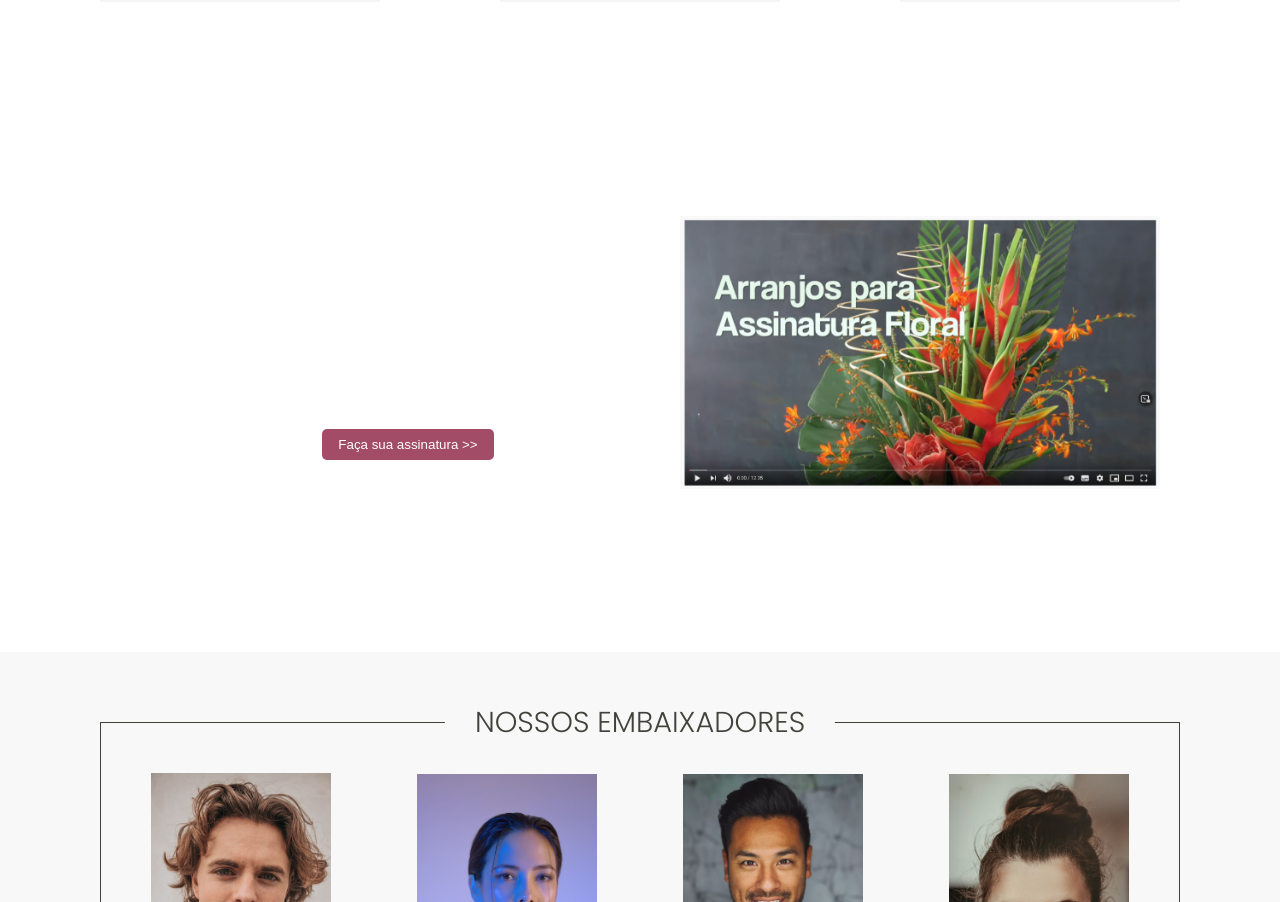
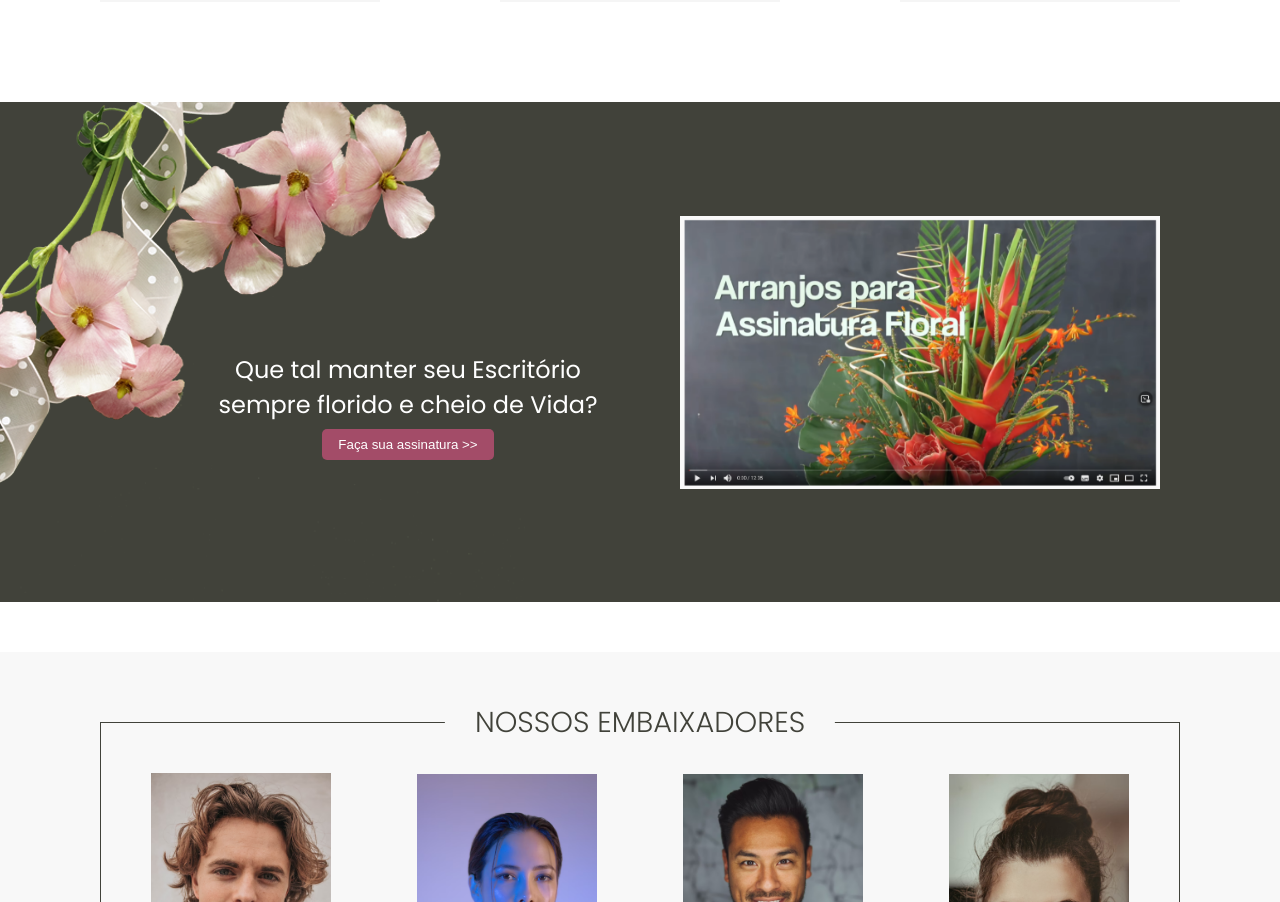
Before and after one commit to Nazareth98/LEDOSH, a plain HTML site: page index.html in a window 1280 px wide. Shown: the part 2211-3113 px from the top of the page. Drawn offline with Linux system fonts and the light colour scheme; the site is published under a folder, as on GitHub Pages, so addresses that start at the root find nothing.

Commit message:
Update style.css

```diff
--- a/styles/style.css
+++ b/styles/style.css
@@ -271,7 +271,7 @@ input[type="date"]{
 .chamada-bg {
     height: 500px;
     width: 100%;
-    background-image: url('/assets/imagens/bg-section.png');
+    background-image: url('../assets/imagens/bg-section.png');
     background-position: center center;
     background-size: cover;
 }
```
